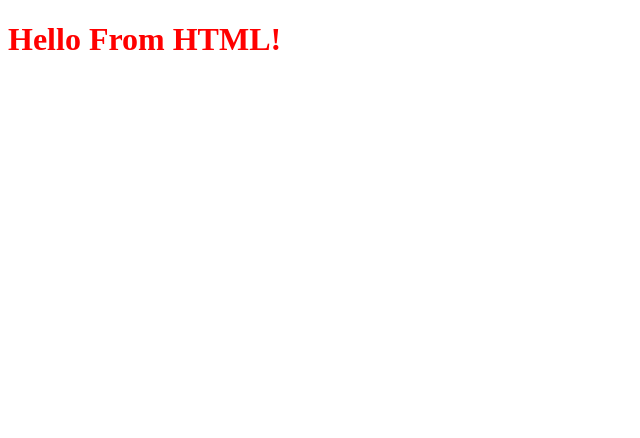
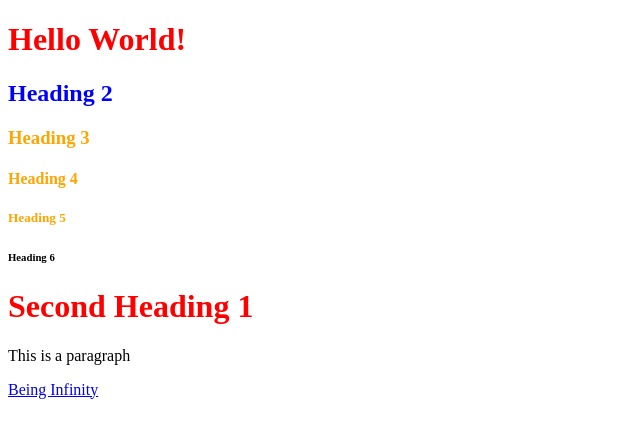
Before and after one commit to janagammeenakshi62-stack/autosuggest, a website: page frontend/index.html in a window 1280 px wide. Shown: the whole page, without its empty margins (0-640 px from the left). Drawn offline with Linux system fonts and the light colour scheme.

Commit message:
intro to HTML tags & CSS selection

```diff
--- a/frontend/css/index.css
+++ b/frontend/css/index.css
@@ -1,3 +1,16 @@
 h1{
-    color: red
+    color: red;
 }
+#heading-2{
+    color:blue;
+}
+.heading{
+    color:orange;
+}
+.paragraph{
+    border:2px;
+    border-color:black;
+    border-style:solid;
+    padding:20px;
+    text-align:center;
+}
--- a/frontend/index.html
+++ b/frontend/index.html
@@ -7,7 +7,15 @@
     <link rel="stylesheet" href="css/index.css">
 </head>
 <body>
-    <h1> Hello From HTML!</h1>
+    <h1> Hello World!</h1>
+    <h2 id="heading-2">Heading 2</h2>
+    <h3 class="heading"> Heading 3</h3>
+    <h4 class="heading"> Heading 4</h4>
+    <h5 class="heading"> Heading 5</h5>
+    <h6 >Heading 6</h6>
+    <h1> Second Heading 1</h1>
+    <p> This is a paragraph</p>
+    <a href=" https://www.being-infinity.com/"> Being Infinity</a>
     <script src="js/index.js"></script>
 </body>
 </html>
```
